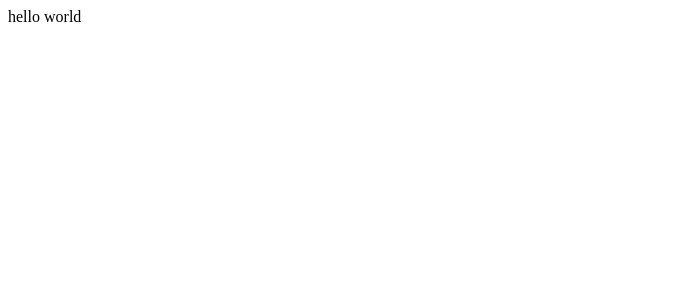
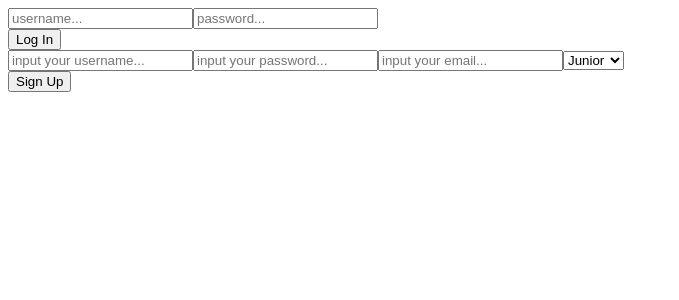
Before and after one commit to andyp111/web-dsh, a React app: page /signup in a window 1280 px wide. Shown: the top 300 px of the page, without its empty margins (0-679 px from the left). Built offline with nearby package versions, Linux system fonts and the light colour scheme; the HTML template or start-up script is replaced by a standard one.

Commit message:
signup comp

```diff
--- a/client/src/components/App.tsx
+++ b/client/src/components/App.tsx
@@ -1,10 +1,14 @@
 import * as React from 'react';
 import { FC, useState, ChangeEvent } from 'react';
+import { LogIn } from '../components/Authenticate/LogIn';
+import { SignUp } from '../components/Authenticate/SignUp';
+
 
 export const App: FC = () => {
     return (
         <div>
-            hello world
+            <LogIn />
+            <SignUp />
         </div>
     )
 }
--- a/client/src/components/Authenticate/LogIn.tsx
+++ b/client/src/components/Authenticate/LogIn.tsx
@@ -15,7 +15,8 @@ export const LogIn = () => {
 
     const loginClick = (event: MouseEvent): void => {
         event.preventDefault();
-        setLoginInfo({username: username, password: password});
+        () => setLoginInfo({username: username, password: password});
+        alert('logged in')
     }
 
     return (
@@ -37,7 +38,7 @@ export const LogIn = () => {
                 />
             </div>
             <div className="login-button">
-                <button />
+                <button onClick={loginClick}>Log In</button>
             </div>
 
         </div>
--- a/client/src/components/Authenticate/SignUp.tsx
+++ b/client/src/components/Authenticate/SignUp.tsx
@@ -0,0 +1,72 @@
+import * as React from 'react';
+import axios from 'axios';
+import { useState, ChangeEvent, MouseEvent } from 'react';
+import { ISignUp } from './Interfaces';
+
+export const SignUp = () => {
+    const [username, setUsername] = useState<string>('');
+    const [password, setPassword] = useState<string>('');
+    const [email, setEmail] = useState<string>('');
+    const [level, setLevel] = useState<string>('');
+    const [signUpInfo, setSignUpInfo] = useState<ISignUp>({username, password, email, level});
+
+    const levelOptions: Array<string> = ['Junior', 'Mid', 'Senior'];
+
+    const handleChange = (event: ChangeEvent<HTMLInputElement>): void => {
+        if (event.target.name === "username") setUsername(event.target.value);
+        if (event.target.name === "password") setPassword(event.target.value);
+        if (event.target.name === "email") setEmail(event.target.value);
+    }
+
+    const handleSelectChange = (event: ChangeEvent<HTMLSelectElement>): void => {
+        let selected: string = event.currentTarget.value;
+        setLevel(selected);
+    }
+
+    const signUpClick = (event: MouseEvent): void => {
+        event.preventDefault();
+        setSignUpInfo({username: username, password: password, email: email, level: level});
+        alert('signedup')
+        //axios will post
+        //
+    }
+
+    return (
+        <div className="signUp-container">
+            <div className="signUp-forms">
+                <input
+                    type="text"
+                    placeholder="input your username..."
+                    name="username"
+                    value={username}
+                    onChange={handleChange}
+                />
+                <input
+                    type="type"
+                    placeholder="input your password..."
+                    name="password"
+                    value={password}
+                    onChange={handleChange}
+                />
+                <input
+                    type="text"
+                    placeholder="input your email..."
+                    name="email"
+                    value={email}
+                    onChange={handleChange}
+                />
+                <select value={level} onChange={handleSelectChange}>
+                    {levelOptions.map((level, index) => {
+                        return <option key={index} value={level}>
+                            {level}
+                        </option>
+                    })}
+                </select>
+
+            </div>
+            <div className="signup-button">
+                    <button onClick={signUpClick}>Sign Up</button>
+            </div>
+        </div>
+    )
+}
```
Also changed, not shown: 2 other files (tests, documents, lock files or other folders).
